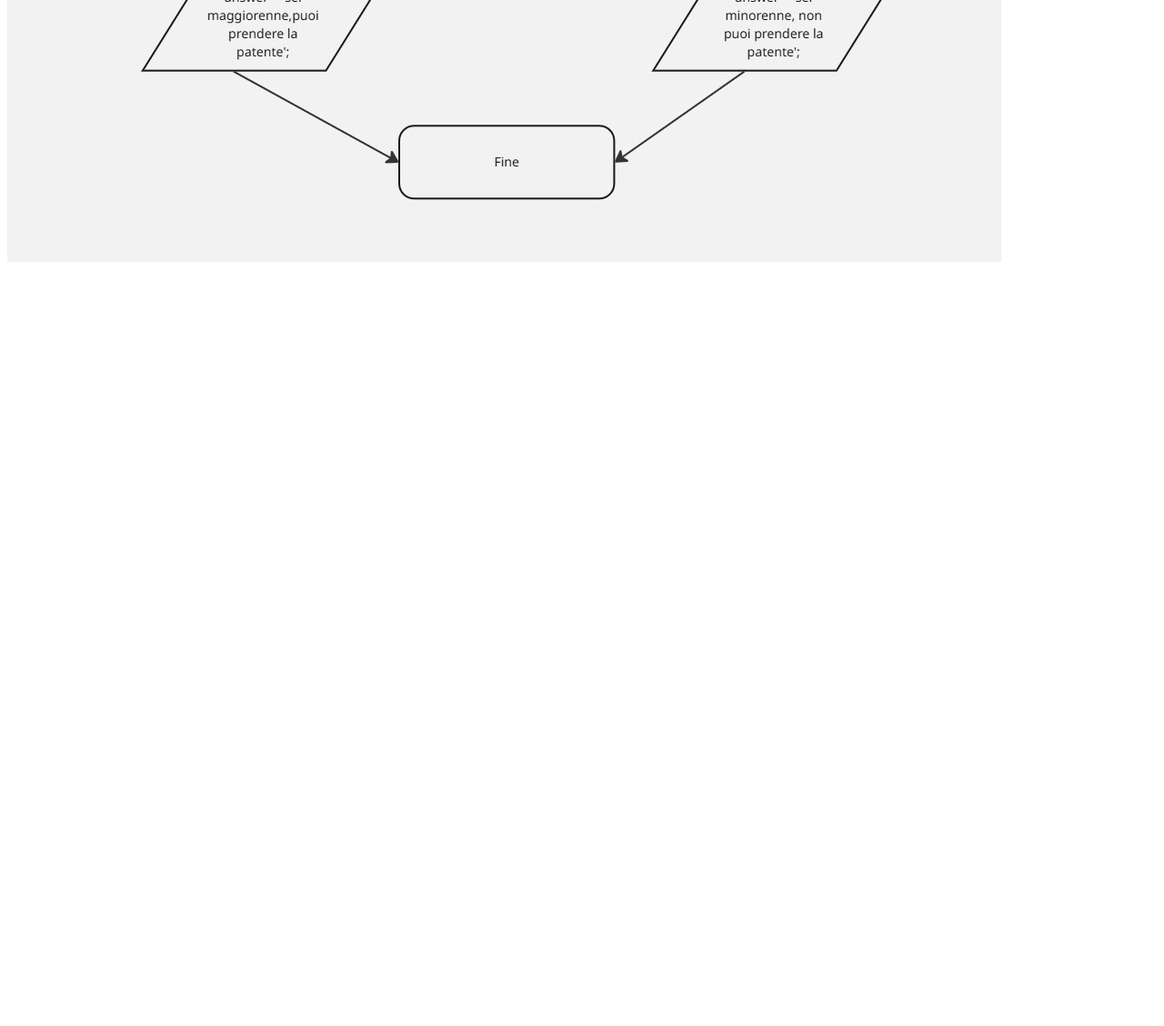
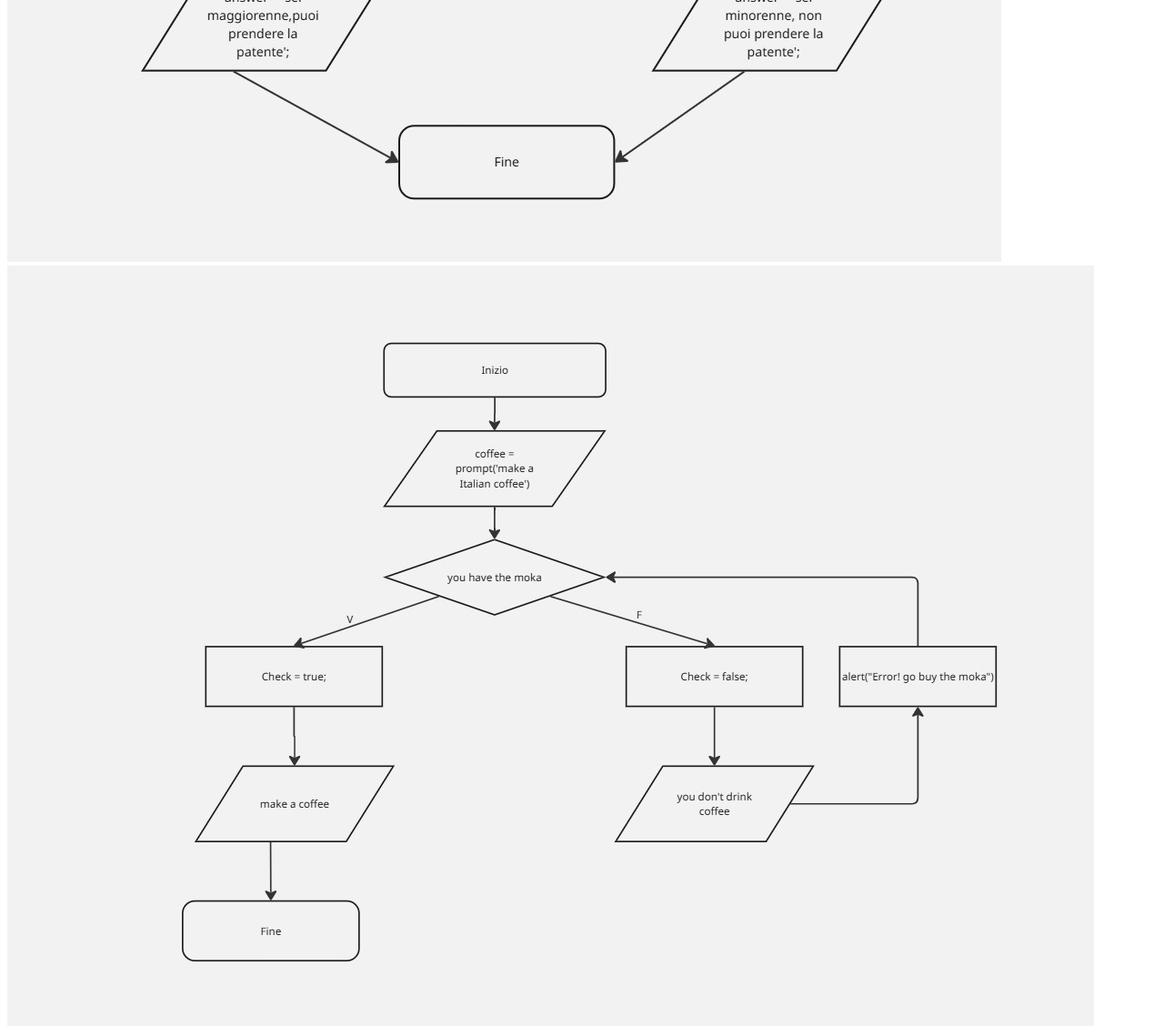
Before and after one commit to AliceAccillaro/diagrammi-di-flusso, a plain HTML site: page index.html in a window 1280 px wide. Shown: the part 2000-3128 px from the top of the page at 91% size. Before the commit the page ends 2300 px from the top, so only its background shows below. Drawn offline with Linux system fonts and the light colour scheme.

Commit message:
aggiunto diagramma di flusso caffe

```diff
--- a/index.html
+++ b/index.html
@@ -8,5 +8,6 @@
 <body>
     <img src="./media/Diagramma di flusso Nome.jpg" alt="diagramma di flusso nome">
     <img src="./media/Diagramma di flusso patente.jpg" alt="diagramma di flusso patente">
+    <img src="./media/Diagramma di flusso caffe.jpg" alt="diagramma di flusso caffe">
 </body>
 </html>
```
Also changed, not shown: media/Diagramma di flusso caffe.jpg (added).
